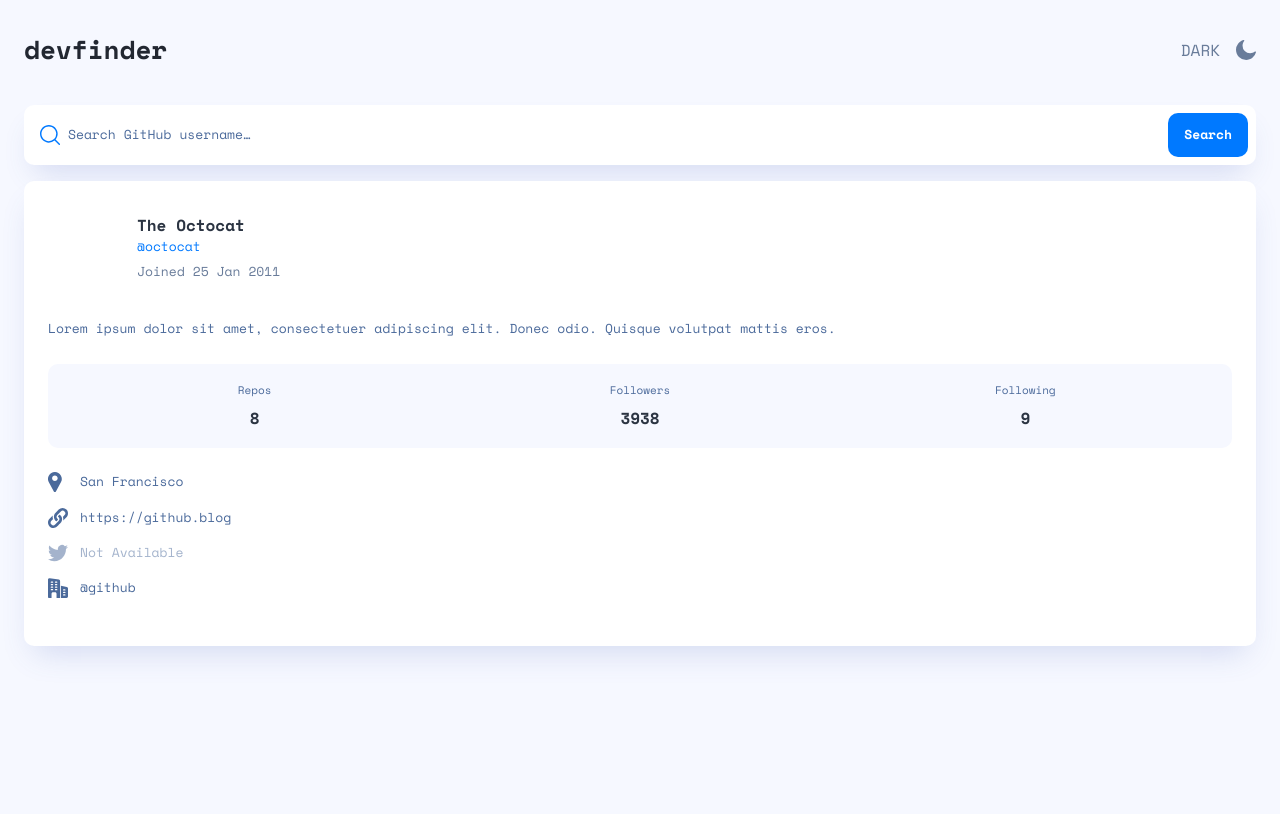
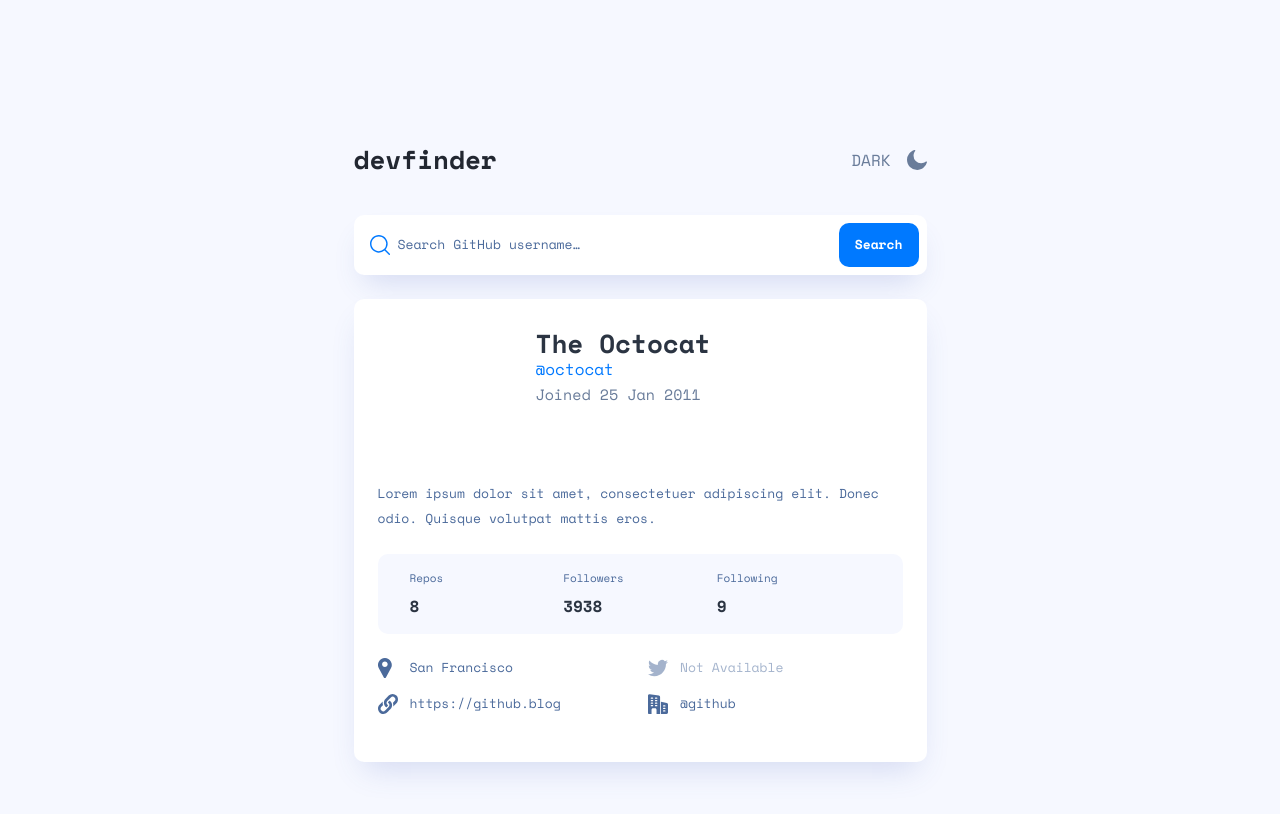
Before and after one commit to movileanuv/github-user-search-app, a website built with Parcel: page src/index.html in a window 1280 px wide. Built offline with nearby package versions, Linux system fonts and the light colour scheme.

Commit message:
style tablet

```diff
--- a/src/index.html
+++ b/src/index.html
@@ -10,8 +10,8 @@
 
     <title>Frontend Mentor | GitHub user search app</title>
 </head>
-<body class="px-6 py-7.5 font-mono bg-lightGray dark:bg-blackish">
-<main class="">
+<body class="px-6 py-7.5 sm:px-[98px] sm:py-[140px] font-mono bg-lightGray dark:bg-blackish">
+<main class="sm:max-w-[573px] mx-auto">
     <div class="mb-9 flex items-center justify-between">
         <h1 class="text-2xl font-bold text-blacky dark:text-white">devfinder</h1>
         <div class="cursor-pointer text-gray dark:text-white" id="toggle-dark-mode">
@@ -32,7 +32,7 @@
             </div>
         </div>
     </div>
-    <form class="mb-4 flex items-center rounded bg-white p-2 text-sm shadow dark:bg-blackishBlue dark:shadow-none">
+    <form class="mb-4 sm:mb-6 flex items-center rounded bg-white p-2 text-sm shadow dark:bg-blackishBlue dark:shadow-none">
         <label for="search" class="mx-2">
             <span class="hidden">Search:</span>
             <svg viewBox="0 0 24 24" class="h-5 w-5 fill-current text-blue" xmlns="http://www.w3.org/2000/svg">
@@ -46,29 +46,29 @@
     </form>
     <article class="rounded bg-white px-6 py-8 shadow dark:bg-blackishBlue dark:shadow-none">
         <div class="flex mb-[33px]">
-            <div class="w-[70px] h-[70px] mr-[19px]" id="user-image-container"></div>
+            <div class="w-[70px] sm:w-[117px] h-[70px] sm:h-[117px] mr-[19px] sm:mr-[41px]" id="user-image-container"></div>
             <div>
-                <h2 class="font-bold leading-6 text-grayishBlack dark:text-white" id="user-full-name">The Octocat</h2>
-                <span class="block mb-1.5 text-[13px] text-blue leading-[19px]" id="username">@octocat</span>
-                <span class="block leading-[19px] text-[13px] text-gray dark:text-white" id="date-joined">Joined 25 Jan 2011</span>
+                <h2 class="font-bold leading-6 text-grayishBlack dark:text-white text-[26px] sm:mb-0.5" id="user-full-name">The Octocat</h2>
+                <span class="block mb-1.5 sm:mb-1 text-[13px] sm:text-base text-blue leading-[19px]" id="username">@octocat</span>
+                <span class="block leading-[19px] text-[13px] sm:text-[15px] text-gray dark:text-white" id="date-joined">Joined 25 Jan 2011</span>
             </div>
         </div>
         <p class="leading-[25px] text-[13px] text-grayishBlue dark:text-white mb-[23px]">Lorem ipsum dolor sit amet, consectetuer adipiscing elit. Donec odio. Quisque volutpat mattis eros.</p>
-        <div class="mb-6 flex bg-lightGray dark:bg-blackish px-3.5 py-[18px] rounded-[10px] justify-around">
-            <div class="flex flex-1 flex-col items-center">
+        <div class="mb-6 flex bg-lightGray dark:bg-blackish px-3.5 sm:p-8 py-[18px] sm:py-4 rounded-[10px] justify-around">
+            <div class="flex flex-1 flex-col items-center sm:items-start">
                 <span class="block leading-4 mb-2 text-[11px] text-grayishBlue dark:text-white">Repos</span>
                 <span class="block font-bold leading-6 text-grayishBlack dark:text-white" id="repos">8</span>
             </div>
-            <div class="flex flex-1 flex-col items-center">
+            <div class="flex flex-1 flex-col items-center sm:items-start">
                 <span class="block leading-4 mb-2 text-[11px] text-grayishBlue dark:text-white">Followers</span>
                 <span class="block font-bold leading-6 text-grayishBlack dark:text-white" id="followers">3938</span>
             </div>
-            <div class="flex flex-1 flex-col items-center">
+            <div class="flex flex-1 flex-col items-center sm:items-start">
                 <span class="block leading-4 mb-2 text-[11px] text-grayishBlue dark:text-white">Following</span>
                 <span class="block font-bold leading-6 text-grayishBlack dark:text-white" id="following">9</span>
             </div>
         </div>
-        <div class="mb-4 grid grid-cols-1 gap-4 text-[13px] text-grayishBlue dark:text-white ">
+        <div class="mb-4 grid grid-rows-4 sm:grid-flow-col sm:grid-rows-2 gap-4 text-[13px] text-grayishBlue dark:text-white ">
             <div class="relative flex items-center">
                 <svg class="fill-current" height="20" width="14" xmlns="http://www.w3.org/2000/svg">
                     <path d="M12.797 3.425C11.584 1.33 9.427.05 7.03.002a7.483 7.483 0 00-.308 0C4.325.05 2.17 1.33.955 3.425a6.963 6.963 0 00-.09 6.88l4.959 9.077.007.012c.218.38.609.606 1.045.606.437 0 .828-.226 1.046-.606l.007-.012 4.96-9.077a6.963 6.963 0 00-.092-6.88zm-5.92 5.638c-1.552 0-2.813-1.262-2.813-2.813s1.261-2.812 2.812-2.812S9.69 4.699 9.69 6.25 8.427 9.063 6.876 9.063z"/>
```
